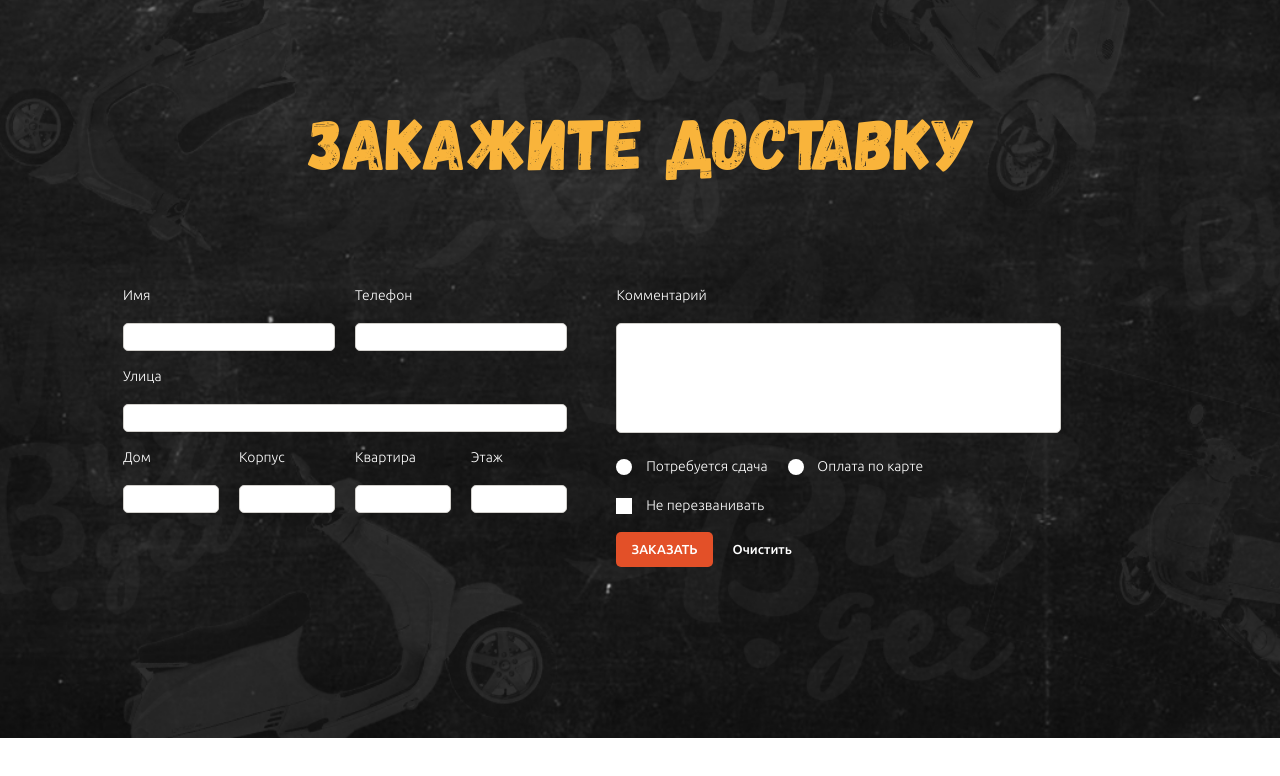
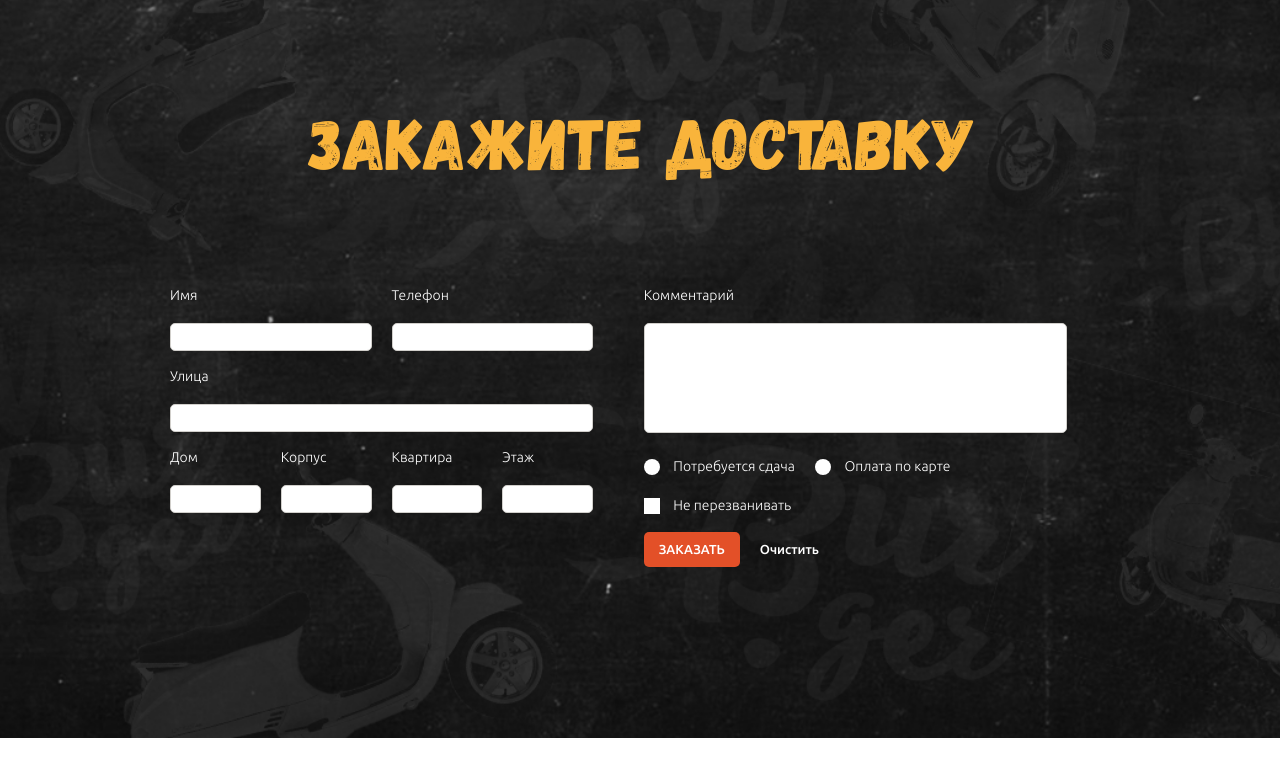
Before and after one commit to GalinaPuciks/Burgerok, a plain HTML site: page index.html in a window 1280 px wide. Shown: the part 4062-4838 px from the top of the page. Drawn offline with Linux system fonts and the light colour scheme.

Commit message:
fixed feil

```diff
--- a/index.html
+++ b/index.html
@@ -298,7 +298,7 @@
     <section class="section order">
         <div class="container">
           <div class="section__title-order">Закажите доставку</div>
-          <div class="order__form">
+
             <form class="order__form-tag" id="order-form" method="POST">
               <div class="order__form-col">
                 <div class="order__form-row order__form-row_double">
--- a/scss/blocks/menu.scss
+++ b/scss/blocks/menu.scss
@@ -62,6 +62,7 @@
   color: white;
   text-decoration: none;
   @include ubuntu(medium);
+  cursor: pointer;
 
   &:hover {
       text-decoration: underline;
--- a/scss/blocks/menu__accordeon.scss
+++ b/scss/blocks/menu__accordeon.scss
@@ -107,6 +107,7 @@ padding-left: rem(50px);
 padding-right: rem(50px);
 @include phones {
 	width: rem(200px);
+	font-size: rem(14px);
 }
 }
 
@@ -133,6 +134,7 @@ line-height: 1.8;
 
 @include phones {
 	padding: rem(25px) rem(15px);
+
 }
 }
 
--- a/scss/blocks/order.scss
+++ b/scss/blocks/order.scss
@@ -40,11 +40,14 @@
   }
 
   .order__form-col {
-    float: left;
+    display: inline-block;
+    vertical-align: top;
+    //float: left;
     width: 45%;
     margin-left: 5%;
     &:first-child {
-      margin-left: 0
+    margin-left: 0;
+
     }
 
     @include tablets {
--- a/scss/blocks/review.scss
+++ b/scss/blocks/review.scss
@@ -43,6 +43,7 @@
 
   .btn--bg-black {
     border: none;
+    cursor: pointer;
     &:hover {
       background: #2f3234;
       transition: opacity .3s;
```
Also changed, not shown: css/main.css.
